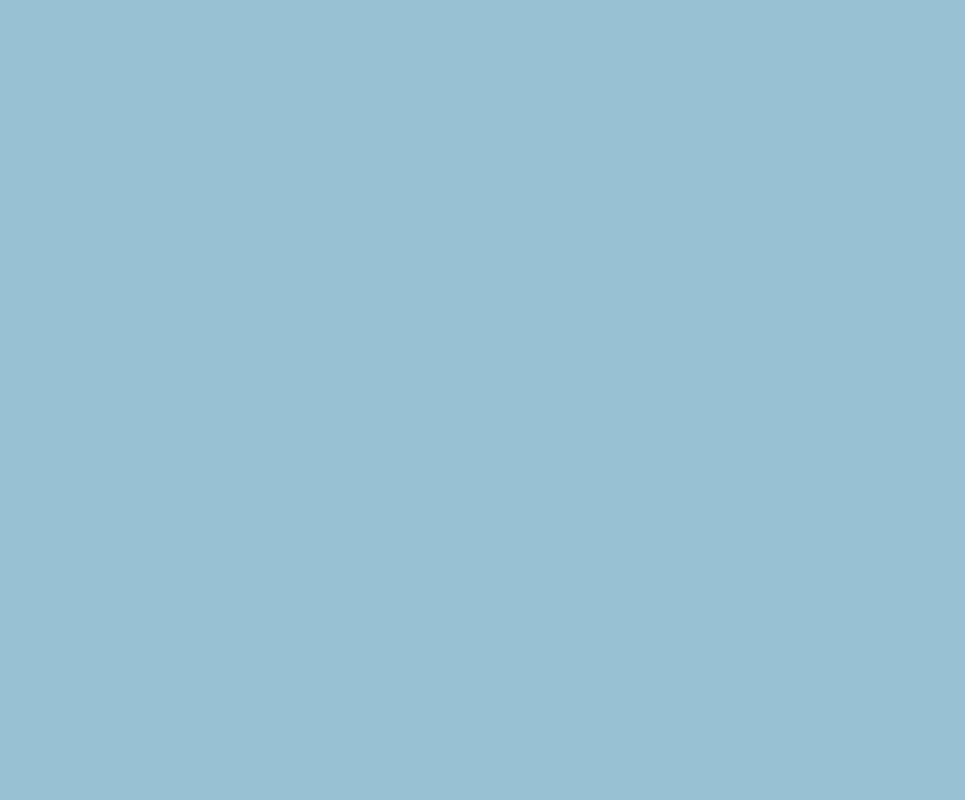
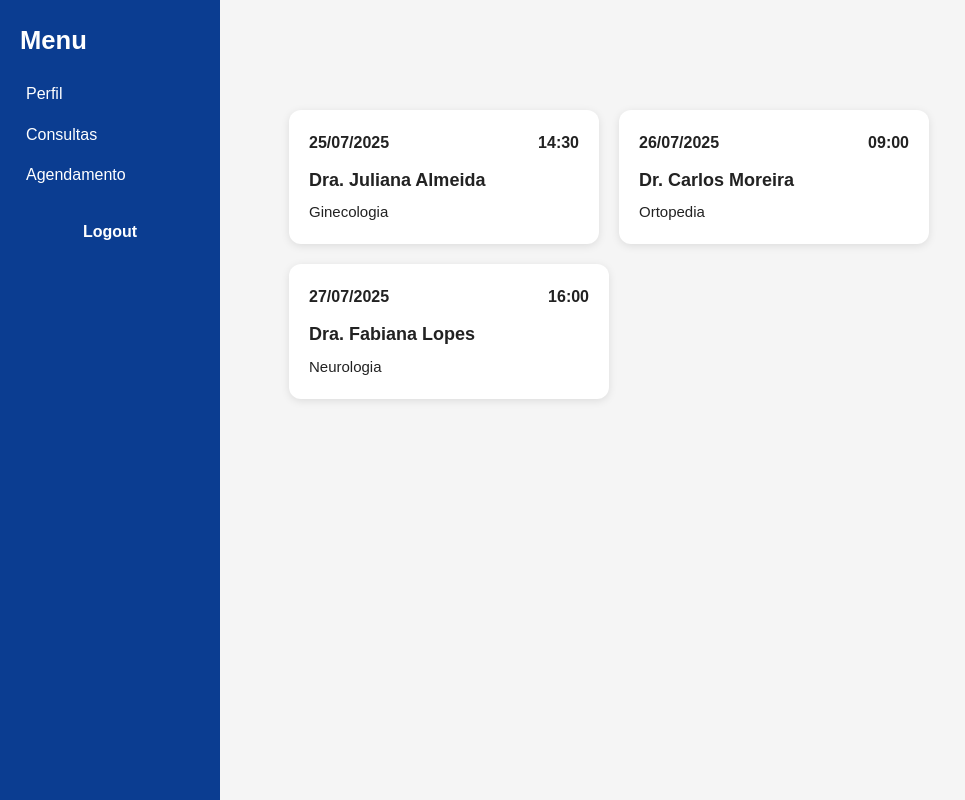
Before and after one commit to ca-th/Consultorio, a React (Create React App) app in the folder Frontend/projeto-react/: page /consultas in a window 1280 px wide. Before the commit this address had no page. Shown: the whole page, without its empty margins (0-965 px from the left). Built offline with nearby package versions, Linux system fonts and the light colour scheme.

Commit message:
Alteração na tela de login, no App e a criação da tela de consultas.

```diff
--- a/Frontend/projeto-react/src/App.jsx
+++ b/Frontend/projeto-react/src/App.jsx
@@ -7,6 +7,7 @@ import Contato from './pages/Contato';
 import Agendamento from './pages/Agendamento';
 import Login from './pages/Login';
 import Dashboard from './pages/Dashboard';
+import Consultas from './pages/Consultas';
 function App() {
   return (
     <Router>
@@ -20,6 +21,7 @@ function App() {
         <Route path="/agendamento" element={<Agendamento />} />
         <Route path="/login" element={<Login />} />
         <Route path="/dashboard" element={<Dashboard />} />
+        <Route path="consultas" element={<Consultas />} />
       </Routes>
     </Router>
   );
--- /dev/null
+++ b/Frontend/projeto-react/src/pages/Consultas.css
@@ -0,0 +1,123 @@
+.card-dashboard {
+  display: flex;
+  height: 100vh;
+  font-family: var(--font-family);
+  background-color: var(--content-bg);
+  color: var(--content-text);
+  transition: background-color 0.3s, color 0.3s;
+}
+
+
+.container-card {
+    width: 50%;
+    margin: 80px 0 0px 69px;
+}
+
+
+.content {
+        flex: 1 1;
+    padding: 30px;
+    background-color: var(--content-bg);
+    position: relative;
+    transition: background-color 0.3s;
+}
+.sidebar {
+    background-color: var(--sidebar-bg);
+    color: var(--sidebar-text);
+    padding: 20px;
+    width: 220px;
+    display: flex
+;
+    flex-direction: column;
+    transition: background-color 0.3s, color 0.3s;
+}
+
+.sidebar h2 {
+  margin-bottom: 20px;
+  font-weight: 700;
+  font-size: 1.6rem;
+}
+
+.sidebar ul {
+  list-style: none;
+  padding: 0;
+  margin: 0;
+}
+
+.sidebar li {
+  margin-bottom: 15px;
+}
+
+.sidebar a,
+.sidebar button {
+  color: var(--sidebar-text);
+  text-decoration: none;
+  background: none;
+  border: none;
+  font-size: 16px;
+  cursor: pointer;
+  padding: 4px 6px;
+  border-radius: 4px;
+  transition: background-color 0.2s ease, color 0.2s ease;
+}
+
+.sidebar a:hover,
+.sidebar button:hover {
+  background-color: var(--sidebar-hover);
+  color: var(--content-bg);
+  text-decoration: none;
+}
+/* Container de cards (consultas) */
+.cards-wrapper {
+  display: flex;
+  flex-wrap: wrap;
+  gap: 20px;
+  margin-top: 30px;
+}
+
+/* Estilo padrão do card */
+.consulta-card {
+  background-color: var(--card-bg);
+  color: var(--content-text);
+  border-radius: 12px;
+  box-shadow: 0 2px 8px var(--card-shadow);
+  padding: 20px;
+  width: 100%;
+  max-width: 320px;
+  flex: 1 1 300px;
+  transition: all 0.3s ease;
+  position: relative;
+  z-index: 1;
+}
+
+/* Header e corpo dentro do card */
+.consulta-card .card-header {
+  display: flex;
+  justify-content: space-between;
+  margin-bottom: 10px;
+  font-weight: bold;
+}
+
+.consulta-card .card-body h3 {
+  margin: 0 0 6px;
+  font-size: 18px;
+}
+
+.consulta-card .card-body p {
+  margin: 0;
+  font-size: 15px;
+}
+
+/* Efeito de foco com hover */
+.cards-wrapper:hover .consulta-card {
+  filter: blur(2px);
+  opacity: 0.6;
+  transform: scale(0.98);
+}
+
+.cards-wrapper .consulta-card:hover {
+  filter: none;
+  opacity: 1;
+  transform: scale(1.04);
+  z-index: 10;
+}
--- /dev/null
+++ b/Frontend/projeto-react/src/pages/Consultas.jsx
@@ -0,0 +1,103 @@
+import React, { useState, useEffect } from 'react';
+import { Link, useNavigate } from 'react-router-dom';
+import './Consultas.css';
+
+const consultas = [
+  {
+    id: 1,
+    data: '25/07/2025',
+    horario: '14:30',
+    medico: 'Dra. Juliana Almeida',
+    especialidade: 'Ginecologia',
+  },
+  {
+    id: 2,
+    data: '26/07/2025',
+    horario: '09:00',
+    medico: 'Dr. Carlos Moreira',
+    especialidade: 'Ortopedia',
+  },
+  {
+    id: 3,
+    data: '27/07/2025',
+    horario: '16:00',
+    medico: 'Dra. Fabiana Lopes',
+    especialidade: 'Neurologia',
+  },
+];
+
+const Consultas = () => {
+  const navigate = useNavigate();
+  const [darkTheme, setDarkTheme] = useState(false);
+
+  useEffect(() => {
+    const savedTheme = localStorage.getItem('theme') || 'light';
+    setDarkTheme(savedTheme === 'dark');
+  }, []);
+
+  useEffect(() => {
+    document.body.classList.toggle('dark-theme', darkTheme);
+    localStorage.setItem('theme', darkTheme ? 'dark' : 'light');
+  }, [darkTheme]);
+
+  const toggleTheme = () => setDarkTheme((prev) => !prev);
+
+  const handleLogout = () => {
+    // Exemplo: localStorage.clear();
+    navigate('/login');
+  };
+
+  return (
+    <div className="card-dashboard">
+      <aside className="sidebar">
+        <h2>Menu</h2>
+
+        <div className="theme-change" onClick={toggleTheme}>
+          <i className={`fa-solid ${darkTheme ? 'fa-sun' : 'fa-moon'}`}></i>
+        </div>
+
+        <nav>
+          <ul>
+            <li><Link to="/perfil">Perfil</Link></li>
+            <li><Link to="/consultas">Consultas</Link></li>
+            <li><Link to="/agendamento">Agendamento</Link></li>
+            <li>
+              <button
+                onClick={handleLogout}
+                type="button"
+                aria-label="Fazer logout"
+                className="logout-button"
+              >
+                Logout
+              </button>
+            </li>
+          </ul>
+        </nav>
+      </aside>
+
+
+        <div className="container-card">
+
+
+        <div className="cards-wrapper">
+        {consultas.map((consulta) => (
+            <div key={consulta.id} className="consulta-card">
+            <div className="card-header">
+                <span className="data">{consulta.data}</span>
+                <span className="horario">{consulta.horario}</span>
+            </div>
+            <div className="card-body">
+                <h3>{consulta.medico}</h3>
+                <p>{consulta.especialidade}</p>
+            </div>
+            </div>
+        ))}
+        </div>
+        </div>
+
+
+    </div>
+  );
+};
+
+export default Consultas;
--- a/Frontend/projeto-react/src/pages/Login.css
+++ b/Frontend/projeto-react/src/pages/Login.css
@@ -58,7 +58,6 @@ button {
   top: 20px;
   right: 20px;
   z-index: 1000;
-
   cursor: pointer;
   color: var(--mainTxtColor);
   font-size: 20px;
@@ -67,6 +66,7 @@ button {
   background: transparent;
   border: 1px solid transparent;
   transition: background 0.3s, color 0.3s;
+  margin: 10px 2px;
 }
 
 .theme-change:hover {
```
